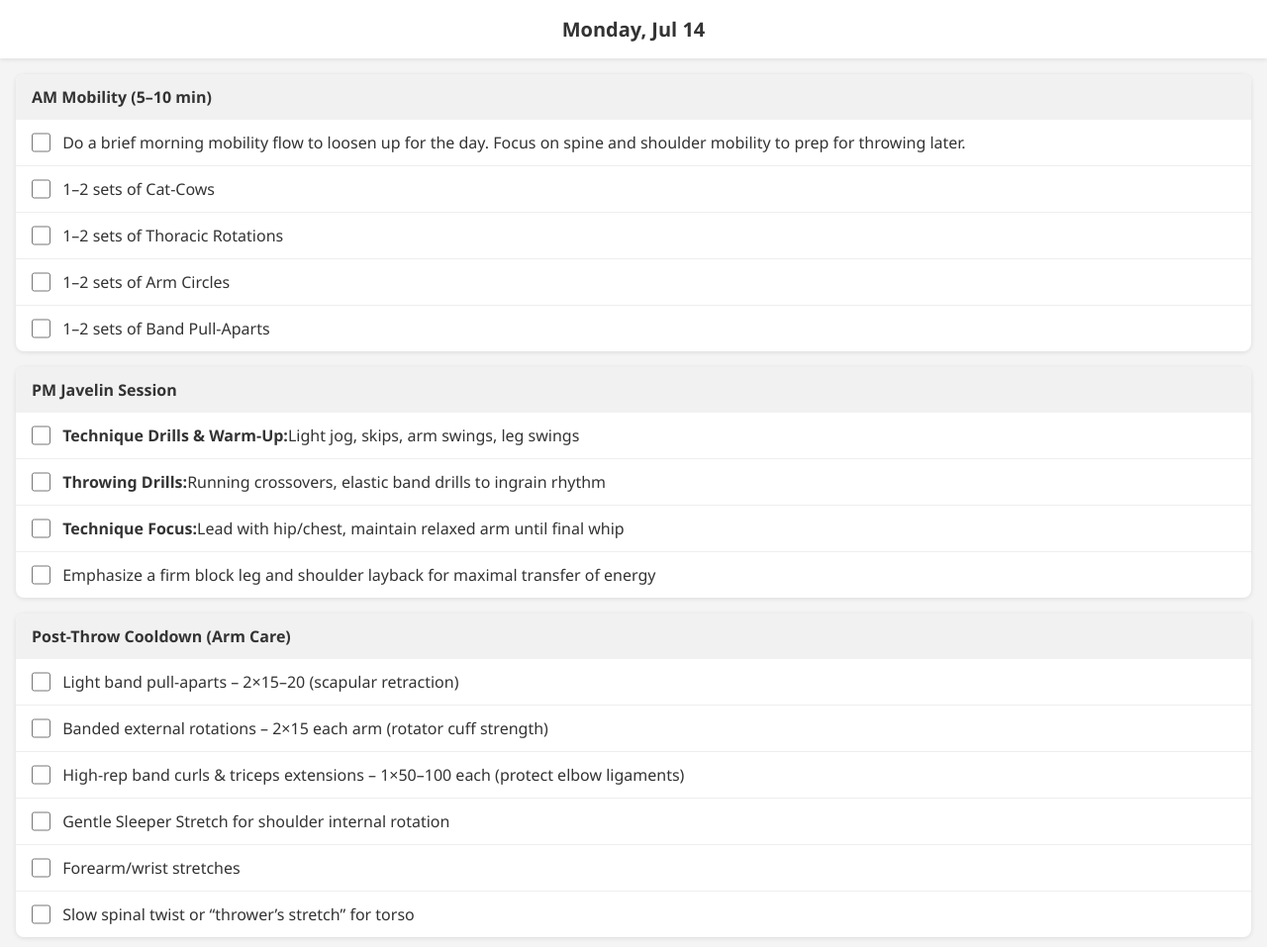
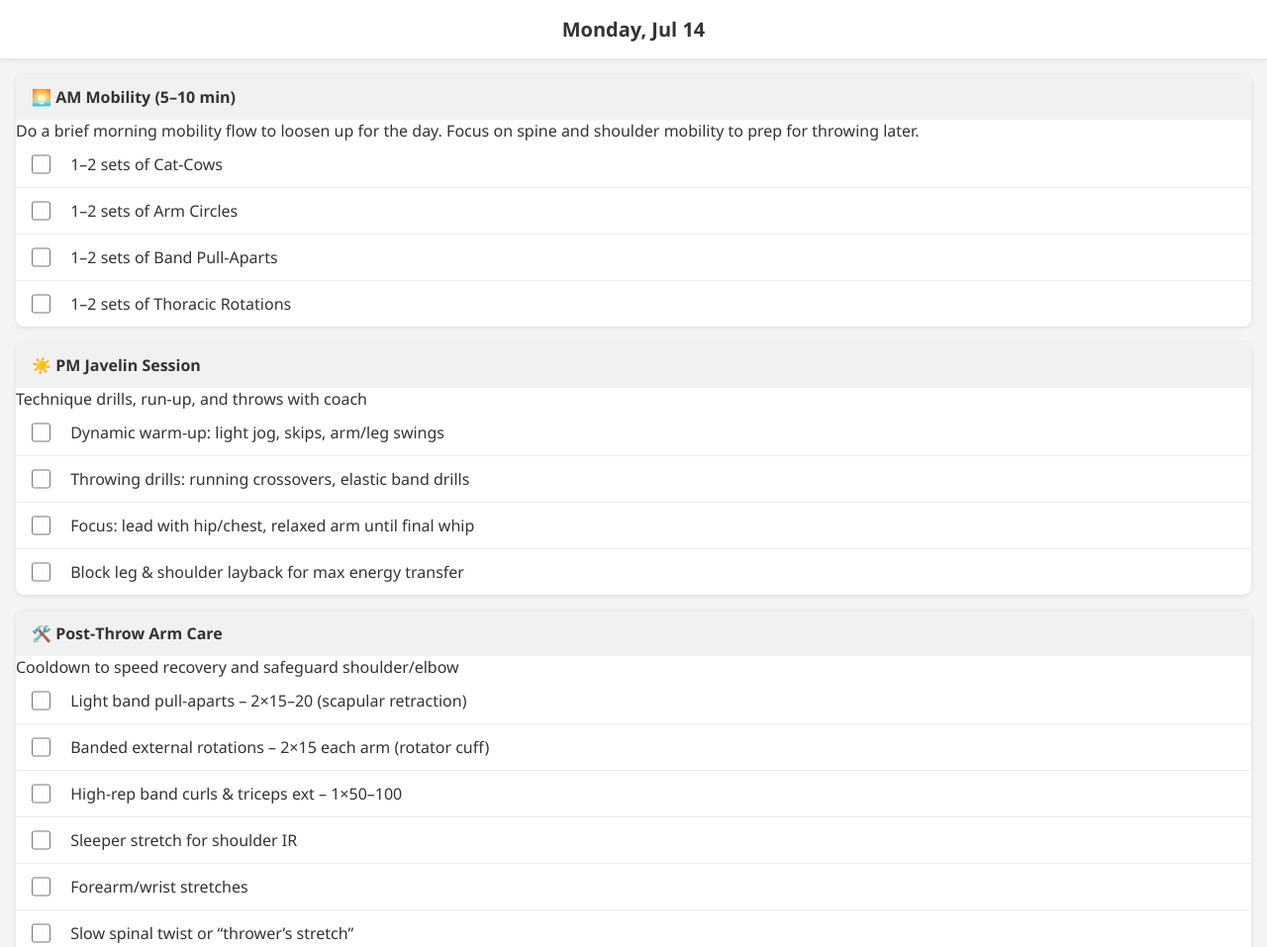
Before and after one commit to gpiazzon/javelintodo, a plain HTML site: page index.html in a window 1280 px wide. Shown: the top 957 px of the page at 99% size. Drawn offline with nearby package versions, Linux system fonts and the light colour scheme.

Commit message:
Update index.html

```diff
--- a/index.html
+++ b/index.html
@@ -1,4 +1,3 @@
-<!-- index.html -->
 <!DOCTYPE html>
 <html lang="en">
 <head>
@@ -24,94 +23,158 @@
     document.addEventListener('DOMContentLoaded', () => {
       const tasksByDay = {
         monday: {
-          'AM Mobility (5–10 min)': [
-            'Do a brief morning mobility flow to loosen up for the day. Focus on spine and shoulder mobility to prep for throwing later.',
-            '1–2 sets of Cat-Cows',
-            '1–2 sets of Thoracic Rotations',
-            '1–2 sets of Arm Circles',
-            '1–2 sets of Band Pull-Aparts'
-          ],
-          'PM Javelin Session': [
-            '<strong>Technique Drills & Warm-Up:</strong> Light jog, skips, arm swings, leg swings',
-            '<strong>Throwing Drills:</strong> Running crossovers, elastic band drills to ingrain rhythm',
-            '<strong>Technique Focus:</strong> Lead with hip/chest, maintain relaxed arm until final whip',
-            'Emphasize a firm block leg and shoulder layback for maximal transfer of energy'
-          ],
-          'Post-Throw Cooldown (Arm Care)': [
-            'Light band pull-aparts – 2×15–20 (scapular retraction)',
-            'Banded external rotations – 2×15 each arm (rotator cuff strength)',
-            'High-rep band curls & triceps extensions – 1×50–100 each (protect elbow ligaments)',
-            'Gentle Sleeper Stretch for shoulder internal rotation',
-            'Forearm/wrist stretches',
-            'Slow spinal twist or “thrower’s stretch” for torso'
-          ]
+          '🌅 AM Mobility (5–10 min)': {
+            note: 'Do a brief morning mobility flow to loosen up for the day. Focus on spine and shoulder mobility to prep for throwing later.',
+            items: [
+              '1–2 sets of Cat‑Cows',
+              '1–2 sets of Arm Circles',
+              '1–2 sets of Band Pull‑Aparts',
+              '1–2 sets of Thoracic Rotations'
+            ]
+          },
+          '☀️ PM Javelin Session': {
+            note: 'Technique drills, run‑up, and throws with coach',
+            items: [
+              'Dynamic warm‑up: light jog, skips, arm/leg swings',
+              'Throwing drills: running crossovers, elastic band drills',
+              'Focus: lead with hip/chest, relaxed arm until final whip',
+              'Block leg & shoulder layback for max energy transfer'
+            ]
+          },
+          '🛠️ Post‑Throw Arm Care': {
+            note: 'Cooldown to speed recovery and safeguard shoulder/elbow',
+            items: [
+              'Light band pull‑aparts – 2×15–20 (scapular retraction)',
+              'Banded external rotations – 2×15 each arm (rotator cuff)',
+              'High‑rep band curls & triceps ext – 1×50–100',
+              'Sleeper stretch for shoulder IR',
+              'Forearm/wrist stretches',
+              'Slow spinal twist or “thrower’s stretch”'
+            ]
+          }
         },
-        // Add other days similarly...
+        tuesday: {
+          '🌙 Evening Mobility (Day 1)': {
+            note: 'Hanging + Back Bridge focus',
+            items: [
+              'Passive/Active hang – 1–2×60s',
+              'Back Bridge rotations – 1–2×1m'
+            ]
+          },
+          '🛡️ Shoulder Prehab': {
+            items: [
+              'Scapular push‑ups – 2×15',
+              'Wall Angels – 2×10'
+            ]
+          },
+          '🏃 Optional': {
+            items: [
+              'Barefoot jog/hops – 5–10 min'
+            ]
+          }
+        },
+        wednesday: {
+          '🏋️‍♂️ Gym (Lower‑Body)': {
+            items: [
+              'Trap‑bar deadlift – 4×5',
+              'Box squats – 3×8',
+              'Split squats/lunges – 3×8 each',
+              'Back extensions – 2×15',
+              'Planks – 2×45s'
+            ]
+          }
+        },
+        thursday: {
+          '🌅 AM Mobility (5–10 min)': {
+            note: 'Quick activation for throwing session tonight',
+            items: [ 'Cat‑Cows, Arm Circles, Band Pull‑Aparts' ]
+          },
+          '☀️ PM Javelin Session': {
+            note: 'Coached throwing practice',
+            items: [ 'Technique drills, run‑up, and full throws' ]
+          },
+          '🛠️ Post‑Throw Arm Care': {
+            items: [ 'Same as Monday arm care routine' ]
+          }
+        },
+        friday: {
+          '🏋️‍♂️ Gym (Upper‑Body)': {
+            items: [
+              'Bench press – 5×5',
+              'Med‑ball overhead throws – 3×5',
+              'Dumbbell fly – 3×10',
+              'Rows and face pulls – 3×12',
+              'Pallof press – 2×10 each side'
+            ]
+          }
+        },
+        saturday: {
+          '🌙 Evening Mobility (Day 2)': {
+            note: 'Side Split + Palms to Floor',
+            items: [ 'Deep squat groin stretch', 'Iso lunge hold – 2–5 min' ]
+          },
+          '🏃‍♂️ Light Conditioning': {
+            items: [ 'Sprint drills or easy jog – 4×30m or 10 min' ]
+          }
+        },
+        sunday: {
+          '🌄 Recovery & Mobility (Day 3)': {
+            note: 'Thrower’s Stretch + Front Split',
+            items: [ 'Pigeon stretch', 'Thoracic bridge reaches' ]
+          },
+          '🍽️ Recovery & Reflection': {
+            items: [ 'Active rest: walk or bike', 'Reflect & plan next week' ]
+          }
+        }
       };
 
       const dateEl = document.getElementById('date');
       const container = document.getElementById('task-container');
-      const navPrev = document.getElementById('prev-day');
-      const navNext = document.getElementById('next-day');
-
+      const prevBtn = document.getElementById('prev-day');
+      const nextBtn = document.getElementById('next-day');
       let currentDate = new Date();
 
-      function renderTasks() {
+      function render() {
         container.innerHTML = '';
-        const dayKey = currentDate.toLocaleDateString(undefined, { weekday: 'long' }).toLowerCase();
-        dateEl.textContent = currentDate.toLocaleDateString(undefined, { weekday: 'long', month: 'short', day: 'numeric' });
-        const dayTasks = tasksByDay[dayKey] || {};
+        const key = currentDate.toLocaleDateString(undefined,{weekday:'long'}).toLowerCase();
+        dateEl.textContent = currentDate.toLocaleDateString(undefined,{weekday:'long',month:'short',day:'numeric'});
+        const dayData = tasksByDay[key] || {};
 
-        Object.entries(dayTasks).forEach(([group, items]) => {
+        for (let [group, data] of Object.entries(dayData)) {
           const groupEl = document.createElement('div');
           groupEl.className = 'task-group';
-          const header = document.createElement('h2');
-          header.textContent = group;
-          groupEl.appendChild(header);
-
+          const h2 = document.createElement('h2'); h2.textContent = group;
+          groupEl.appendChild(h2);
+          if (data.note) {
+            const p = document.createElement('p'); p.className = 'note'; p.textContent = data.note;
+            groupEl.appendChild(p);
+          }
           const ul = document.createElement('ul');
-          items.forEach((task, idx) => {
-            const id = `${dayKey}-${idx}`;
-            const li = document.createElement('li');
-            li.className = 'task-item';
-
-            const chk = document.createElement('input');
-            chk.type = 'checkbox';
-            chk.id = id;
-            chk.checked = JSON.parse(localStorage.getItem(id) || false);
-            chk.addEventListener('change', () => {
-              localStorage.setItem(id, chk.checked);
-              li.classList.toggle('completed', chk.checked);
-              // reposition
-              if (chk.checked) ul.appendChild(li);
-              else ul.insertBefore(li, ul.children[idx]);
+          data.items.forEach((task,i) => {
+            const id = `${key}-${group}-${i}`;
+            const li = document.createElement('li'); li.className='task-item';
+            const chk = document.createElement('input'); chk.type='checkbox'; chk.id=id;
+            chk.checked=JSON.parse(localStorage.getItem(id)||false);
+            chk.addEventListener('change',()=>{
+              localStorage.setItem(id,chk.checked);
+              li.classList.toggle('completed',chk.checked);
+              if(chk.checked) ul.appendChild(li); else ul.insertBefore(li,ul.children[i]);
             });
-
-            const label = document.createElement('label');
-            label.htmlFor = id;
-            label.innerHTML = `${task}`;
-
-            li.appendChild(chk);
-            li.appendChild(label);
-            if (chk.checked) li.classList.add('completed');
+            const lbl = document.createElement('label'); lbl.htmlFor=id;
+            lbl.innerHTML = `<i data-lucide='circle'></i> ${task}`;
+            li.append(chk,lbl);
+            if(chk.checked) li.classList.add('completed');
             ul.appendChild(li);
           });
           groupEl.appendChild(ul);
           container.appendChild(groupEl);
-        });
+        }
         lucide.replace();
       }
 
-      navPrev.addEventListener('click', () => {
-        currentDate.setDate(currentDate.getDate() - 1);
-        renderTasks();
-      });
-      navNext.addEventListener('click', () => {
-        currentDate.setDate(currentDate.getDate() + 1);
-        renderTasks();
-      });
-
-      renderTasks();
+      prevBtn.onclick = () => { currentDate.setDate(currentDate.getDate()-1); render(); };
+      nextBtn.onclick = () => { currentDate.setDate(currentDate.getDate()+1); render(); };
+      render();
     });
   </script>
 </body>
```
